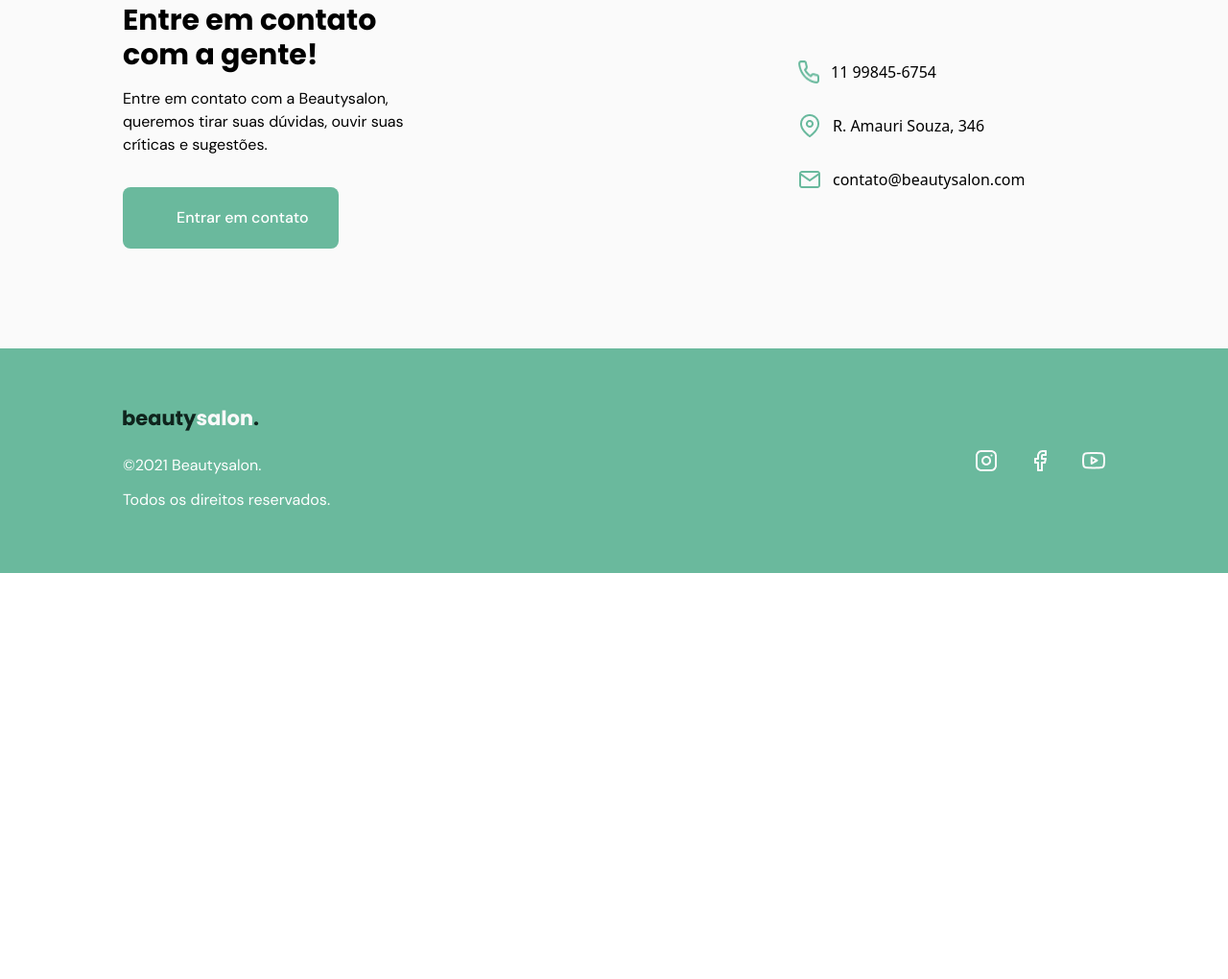
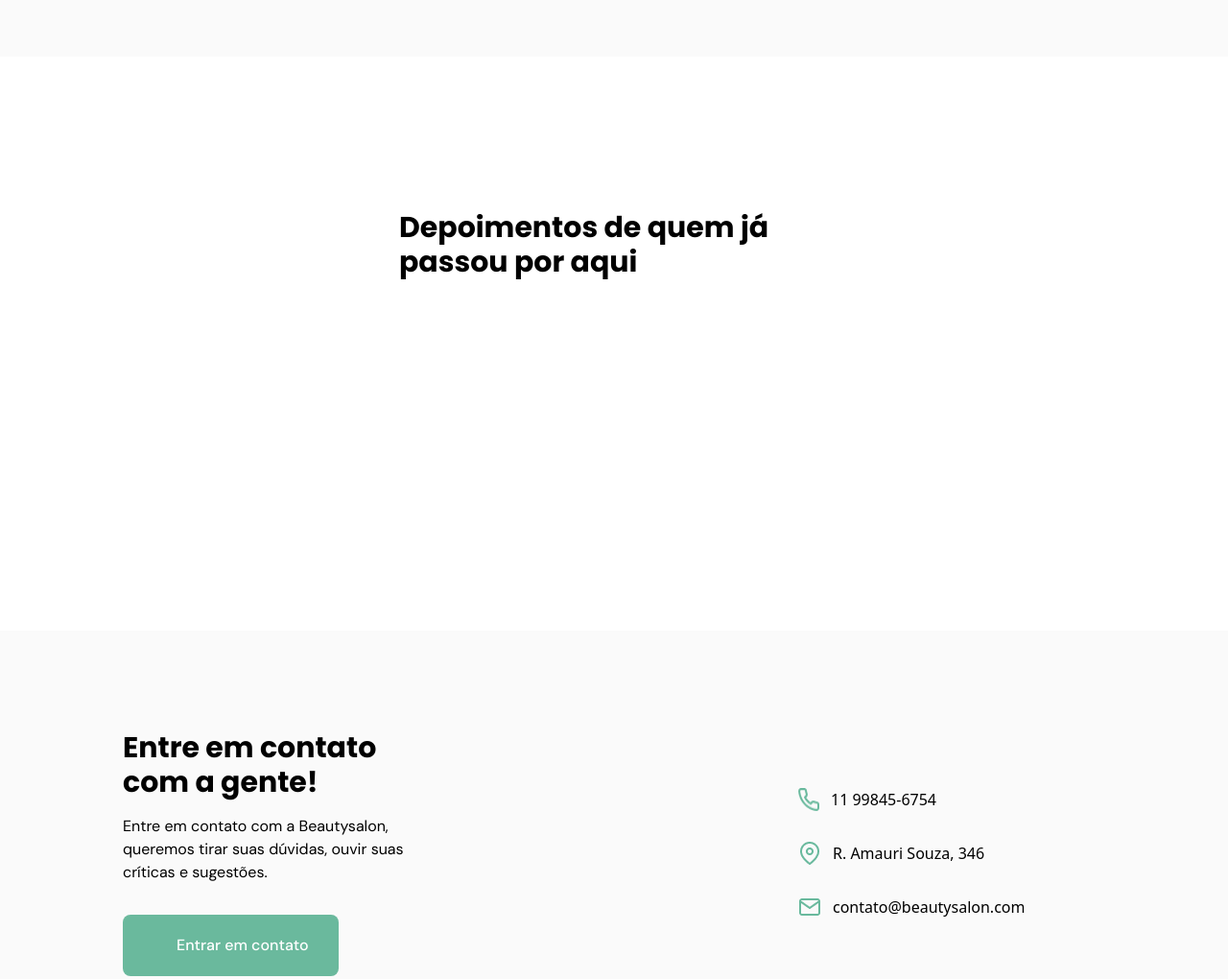
Before and after one commit to hosseinvalikhani/beauty-salon, a website: page src/index.html in a window 1280 px wide. Shown: the part 826-1846 px from the top of the page at 96% size. Before the commit the page ends 1423 px from the top, so only its background shows below. Drawn offline with nearby package versions, Linux system fonts and the light colour scheme.

Commit message:
slider section

```diff
--- a/src/index.html
+++ b/src/index.html
@@ -116,7 +116,7 @@
       </div>
     </nav>
 
-    <section class="flex flex-col pt-40 px-6 bg-lightGray">
+    <section class="flex flex-col pt-40 pb-20 px-6 bg-lightGray sm:pb-40">
       <!-- text -->
       <div
         class="flex flex-col items-start text-left sm:text-center sm:items-center"
@@ -184,6 +184,18 @@
             </p>
           </div>
         </div>
+      </div>
+    </section>
+    <section
+      class="flex flex-col items-center justify-center mt-20 sm:mt-40 bg-white"
+    >
+      <h2
+        class="max-w-64 ml-6 font-poppins font-bold text-3xl text-left md:text-cente lg:max-w-md sm:ml-0"
+      >
+        Depoimentos de quem já passou por aqui
+      </h2>
+      <div class="mt-16">
+        <div class="w-[327px] h-[302px] p-8"></div>
       </div>
     </section>
     <section
```
Also changed, not shown: public/css/style.css.
